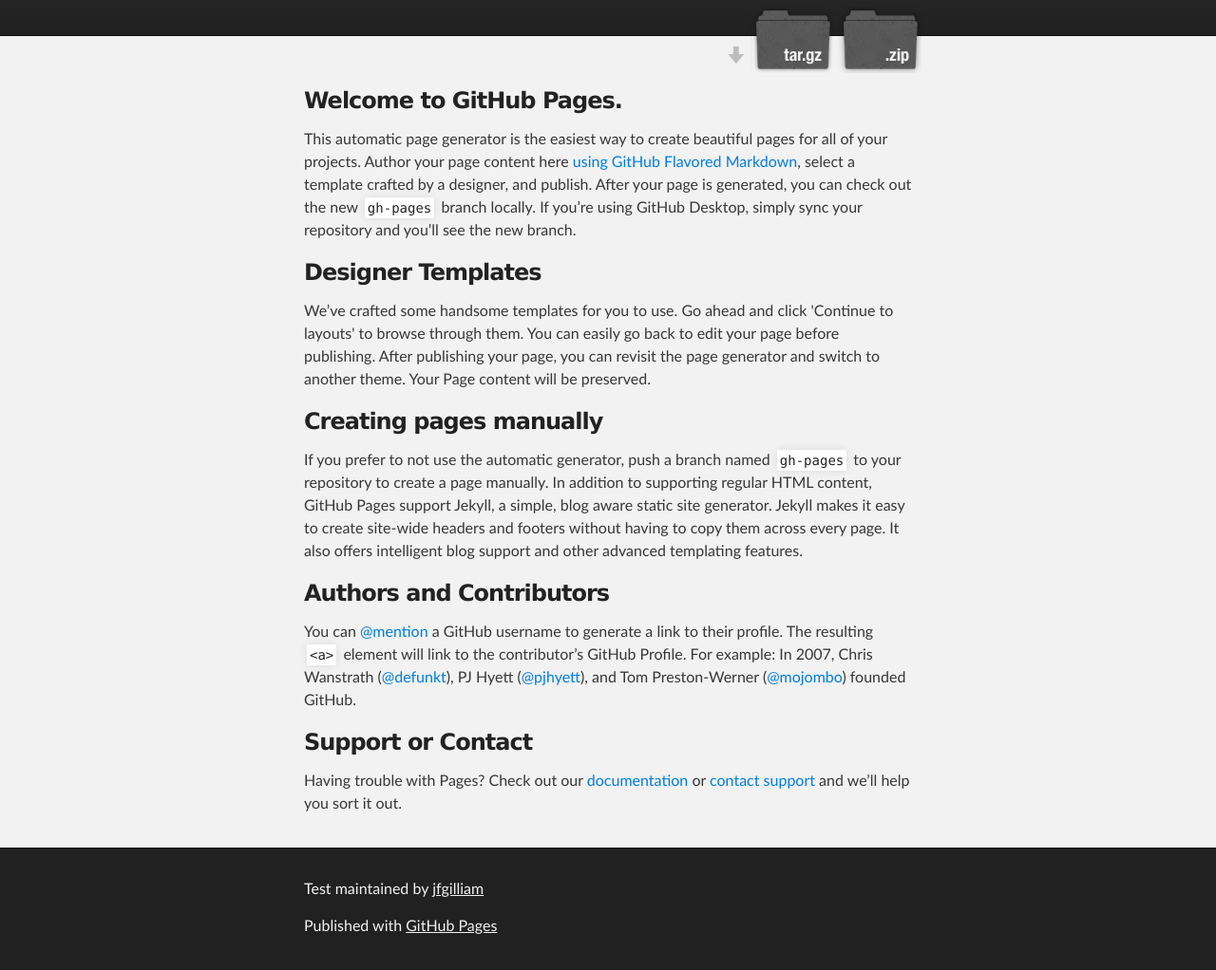
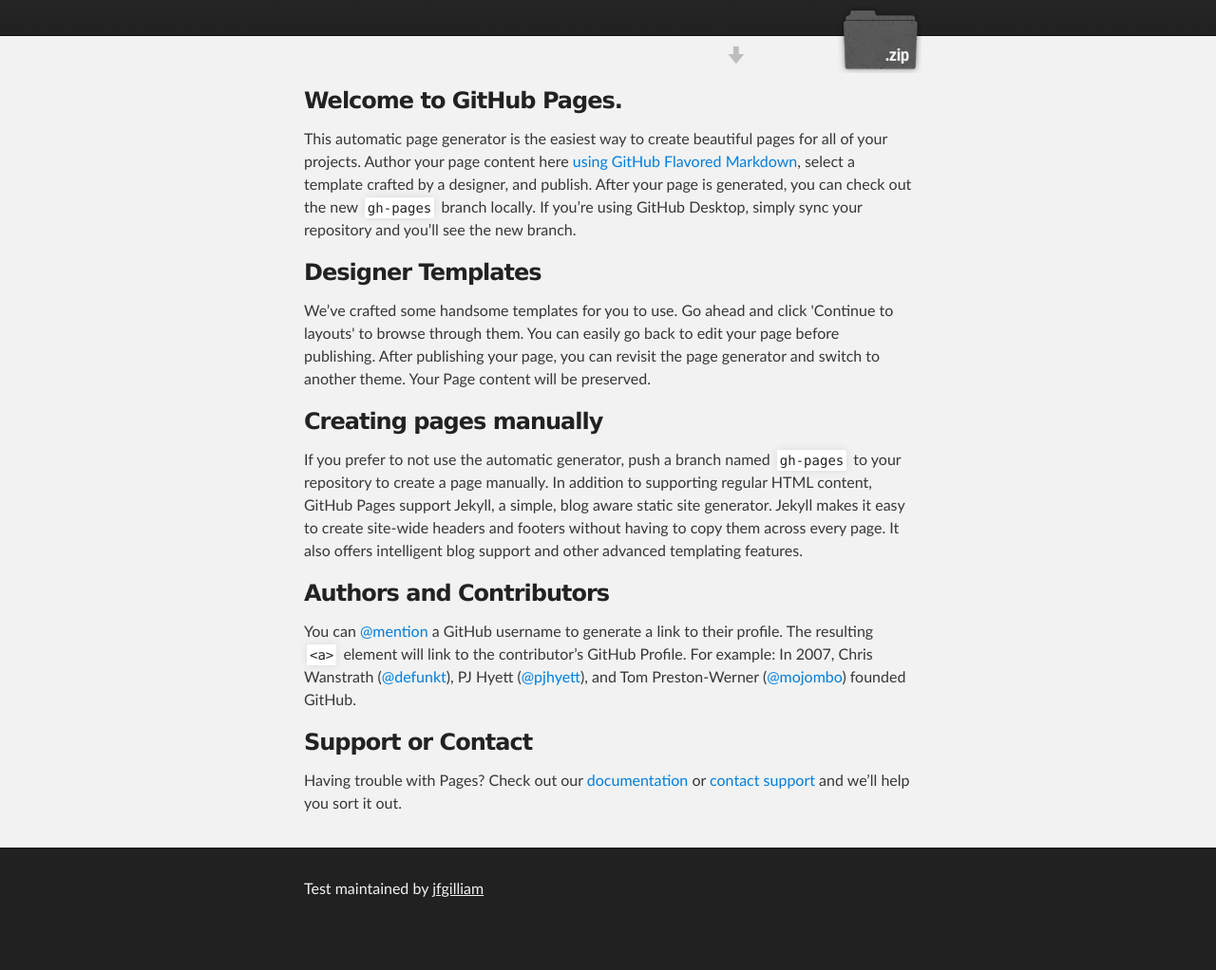
Before and after one commit to jfgilliam/test, a plain HTML site: page index.html in a window 1280 px wide. Shown: the part 172-1194 px from the top of the page at 95% size. After the commit the page ends 1155 px from the top, so only its background shows below. Drawn offline with Linux system fonts and the light colour scheme.

Commit message:
just playing

```diff
--- a/index.html
+++ b/index.html
@@ -23,7 +23,6 @@
 
             <section id="downloads">
               <a class="zip_download_link" href="https://github.com/jfgilliam/test/zipball/master">Download this project as a .zip file</a>
-              <a class="tar_download_link" href="https://github.com/jfgilliam/test/tarball/master">Download this project as a tar.gz file</a>
             </section>
         </header>
     </div>
@@ -62,7 +61,6 @@
     <div id="footer_wrap" class="outer">
       <footer class="inner">
         <p class="copyright">Test maintained by <a href="https://github.com/jfgilliam">jfgilliam</a></p>
-        <p>Published with <a href="https://pages.github.com">GitHub Pages</a></p>
       </footer>
     </div>
 
```
